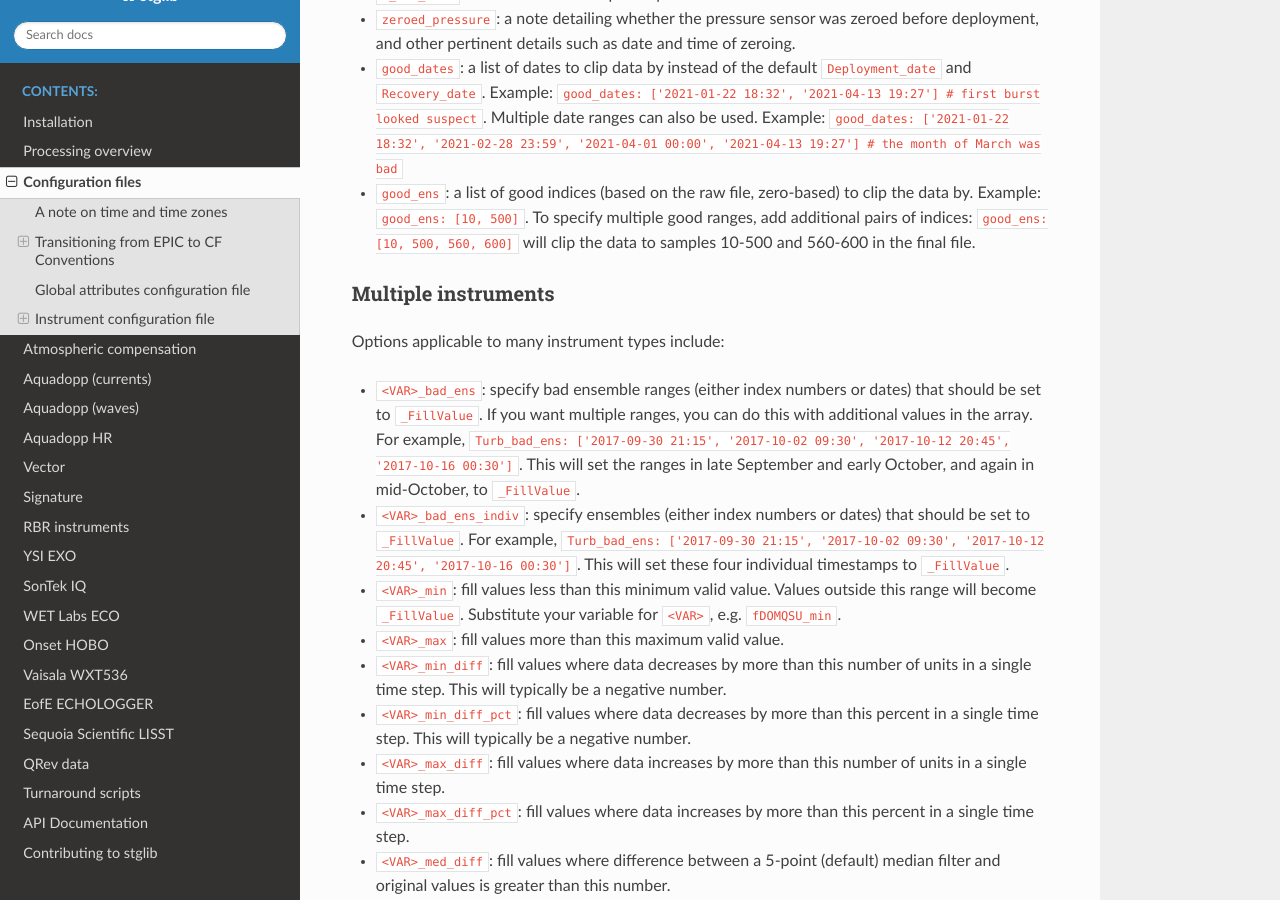
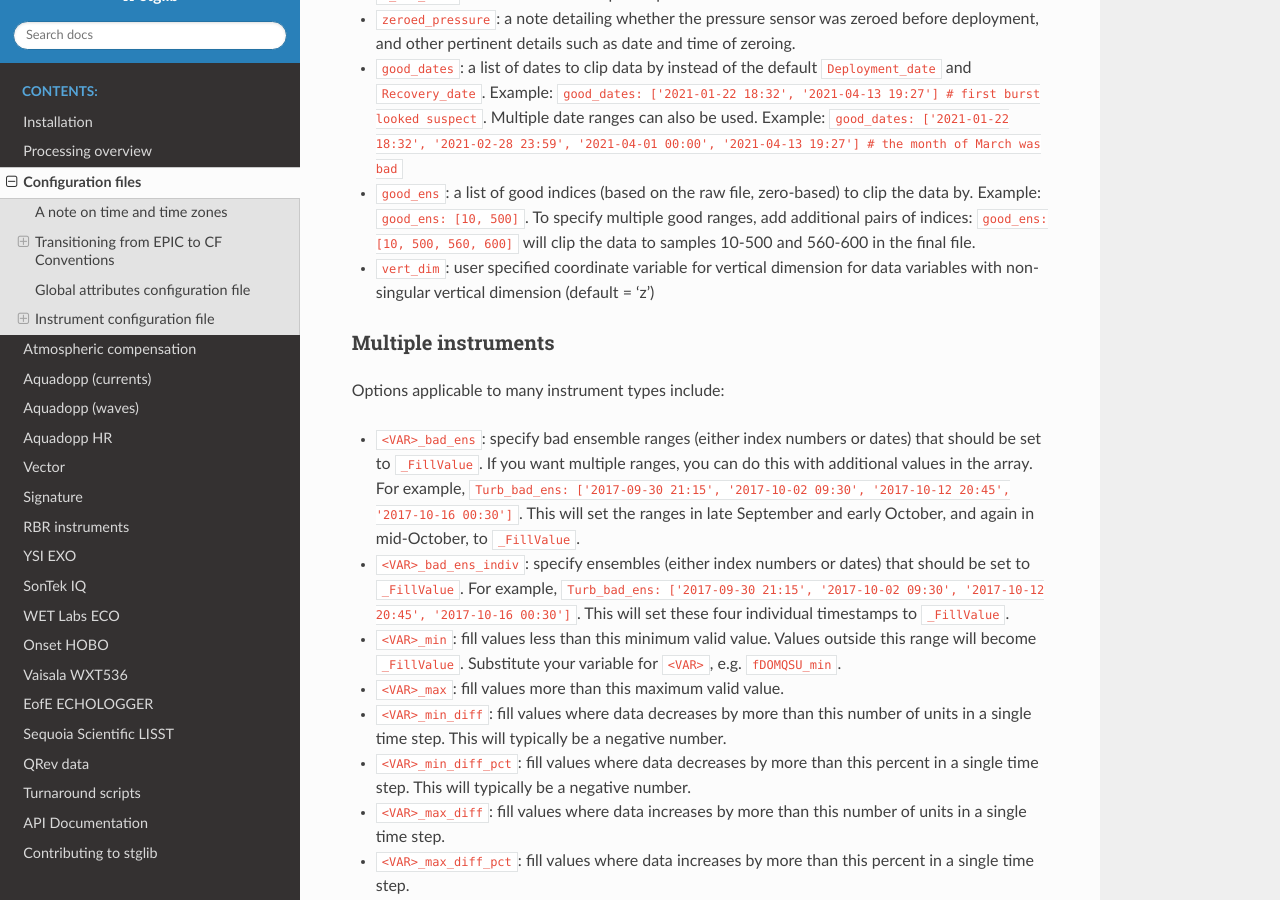
Before and after one commit to USGS-CMG/stglib, a Sphinx documentation site: the page built from doc/config.rst, in a window 1280 px wide and 900 px high, scrolled down 1487 px. Built offline with Sphinx 7.4.7 and the Read the Docs theme 2.0.0, drawn with Linux system fonts in a browser that asks for light colours.

Commit message:
update docs

```diff
--- a/doc/config.rst
+++ b/doc/config.rst
@@ -55,6 +55,7 @@ Options common to most (all?) instrument config files:
 - ``zeroed_pressure``: a note detailing whether the pressure sensor was zeroed before deployment, and other pertinent details such as date and time of zeroing.
 - ``good_dates``: a list of dates to clip data by instead of the default ``Deployment_date`` and ``Recovery_date``. Example: ``good_dates: ['2021-01-22 18:32', '2021-04-13 19:27'] # first burst looked suspect``. Multiple date ranges can also be used. Example: ``good_dates: ['2021-01-22 18:32', '2021-02-28 23:59', '2021-04-01 00:00', '2021-04-13 19:27'] # the month of March was bad``
 - ``good_ens``: a list of good indices (based on the raw file, zero-based) to clip the data by. Example: ``good_ens: [10, 500]``. To specify multiple good ranges, add additional pairs of indices: ``good_ens: [10, 500, 560, 600]`` will clip the data to samples 10-500 and 560-600 in the final file.
+- ``vert_dim``: user specified coordinate variable for vertical dimension for data variables with non-singular vertical dimension (default = 'z')
 
 Multiple instruments
 --------------------
```
